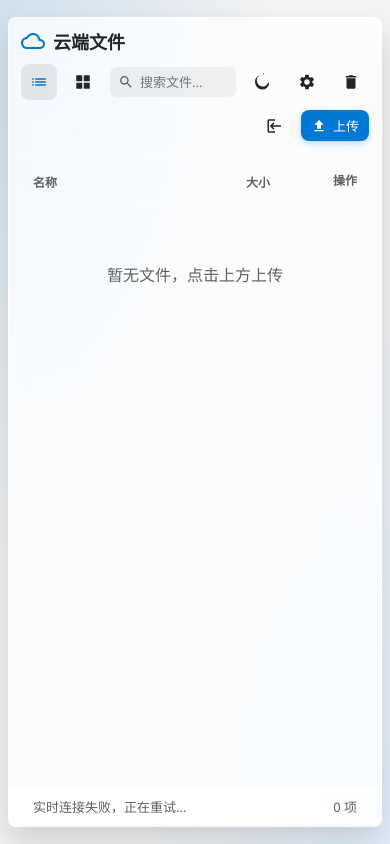
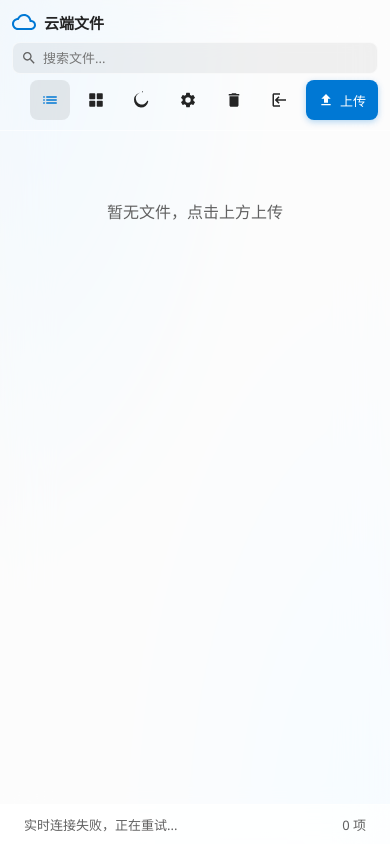
Before and after one commit to Apkeniqo/CloudStorage, a Flask app: page / in a window 390 px wide. Run offline with Flask 3, Linux system fonts and the light colour scheme; the visitor is signed in with stand-in values (Sample User, id 1); data comes from the database, SQL or seed files in the repository; parts of the project's set-up code (start-up, migrations or seed data) failed here and were passed over; some libraries are stand-ins or nearby versions.

Commit message:
beta 2026.1022.11：移动端适配
- 640px 断点：容器全屏、工具栏换行、触摸目标 >=40px
- 列表两行布局（名称+大小 / 操作），隐藏表头与时间
- 触屏 hover:none 下图标视图按钮常驻
- 移除会覆盖新布局的旧 600px 断点
- 补充 theme-color / apple-mobile-web-app-capable

```diff
--- a/static/Style.css
+++ b/static/Style.css
@@ -694,50 +694,114 @@ body {
     color: var(--text-secondary);
 }
 
-@media (max-width: 600px) {
+@media (max-width: 640px) {
     body {
-        padding: 8px; /* 减小外边距 */
+        padding: 0;
+        align-items: stretch;
     }
 
     .container {
-        height: 96vh; /* 移动端提升容器可用高度 */
-        border-radius: var(--radius);
+        height: 100vh;
+        height: 100dvh;
+        max-width: 100%;
+        border-radius: 0;
+        border: none;
     }
 
     .header {
         padding: 10px 12px;
+        gap: 8px;
     }
 
-    .toolbar {
-        width: 100%; /* 工具栏占满整行 */
-        justify-content: flex-end;
+    .title {
+        font-size: 15px;
     }
 
-    /* 搜索框在移动端占满可用空间 */
+    /* 工具栏换行：搜索框单独一行，其余按钮排在下面 */
+    .toolbar {
+        width: 100%;
+        flex-wrap: wrap;
+        justify-content: flex-end;
+        gap: 6px;
+    }
+
     .search-box {
-        flex: 1;
-        min-width: 120px;
+        flex: 1 1 100%;
+        order: -1;
         width: 100% !important;
+        min-width: 0;
+    }
+
+    /* 触摸目标不小于 40px */
+    .btn-icon {
+        min-width: 40px;
+        min-height: 40px;
     }
 
     .upload-btn-label {
-        padding: 6px 10px;
+        min-height: 40px;
+        display: inline-flex;
+        align-items: center;
+        padding: 0 12px;
         font-size: 13px;
         white-space: nowrap;
     }
 
     .file-list-container {
-        padding: 8px 12px;
+        padding: 8px;
     }
 
-    .view-list .file-header, .view-list .file-item {
-        grid-template-columns: 1fr 65px 40px;
-        gap: 6px;
+    /* 列表视图：两行布局（名称+大小 / 操作），隐藏表头与时间 */
+    .view-list .file-header {
+        display: none;
     }
+
+    .view-list .file-item {
+        grid-template-columns: 1fr auto;
+        gap: 4px 8px;
+        padding: 10px 8px;
+        font-size: 13px;
+    }
+
+    .view-list .file-name {
+        grid-column: 1;
+        grid-row: 1;
+        font-size: 13px;
+    }
+
+    .view-list .file-size {
+        grid-column: 2;
+        grid-row: 1;
+        text-align: right;
+        font-size: 12px;
+        color: var(--text-secondary);
+    }
+
     .view-list .file-time {
         display: none;
     }
-    .view-list .file-name {
-    font-size: 13px;
+
+    .view-list .file-action {
+        grid-column: 1 / -1;
+        grid-row: 2;
+        text-align: right;
+    }
+
+    .view-list .file-action a,
+    .view-list .file-action button {
+        padding: 8px;
+    }
+
+    /* 图标视图：卡片窄一点，操作按钮常驻（触屏没有 hover） */
+    .view-grid #file-items-wrapper {
+        grid-template-columns: repeat(auto-fill, minmax(110px, 1fr));
+        gap: 10px;
     }
 }
+
+/* 触屏设备：没有 hover，图标视图的按钮必须一直可见 */
+@media (hover: none) {
+    .view-grid .file-action {
+        opacity: 1;
+    }
+}
--- a/templates/index.html
+++ b/templates/index.html
@@ -2,7 +2,9 @@
 <html lang="zh-CN">
 <head>
     <meta charset="UTF-8">
-    <meta name="viewport" content="width=device-width, initial-scale=1.0">
+    <meta name="viewport" content="width=device-width, initial-scale=1.0, maximum-scale=5.0">
+    <meta name="theme-color" content="#0078d4">
+    <meta name="apple-mobile-web-app-capable" content="yes">
     <title>文件存储 - CloudStorage</title>
     <!-- Socket.IO Client CDN -->
     <script src="https://cdn.socket.io/4.7.2/socket.io.min.js"></script>
--- a/version.py
+++ b/version.py
@@ -1,10 +1,10 @@
 """版本号：每次更新都要递增。
 
 格式：<阶段> <年份>.<月日>.<同日构建号>
-例如 beta 2026.1022.10，当天第二次更新就是 beta 2026.1022.10。
+例如 beta 2026.1022.11，当天第二次更新就是 beta 2026.1022.11。
 """
 
-VERSION = 'beta 2026.1022.10'
+VERSION = 'beta 2026.1022.11'
 
 # 便于程序解析：拆成 (阶段, 年份, 月日, 构建号)
 def parse(value=None):
```
Also changed, not shown: CHANGELOG.md.
